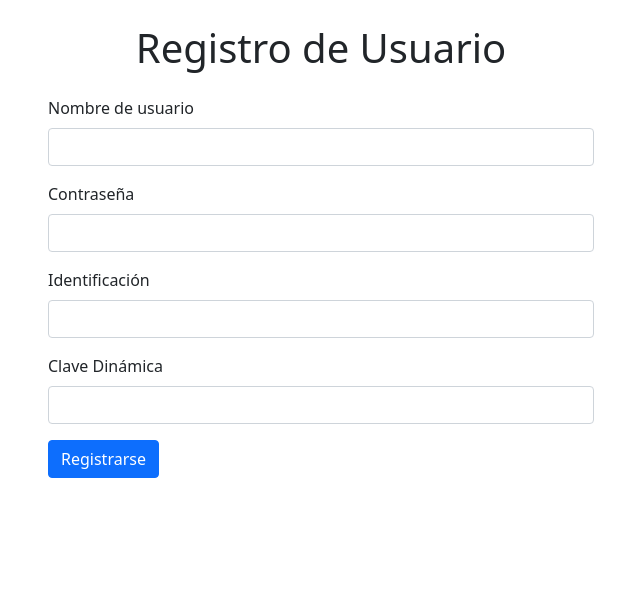
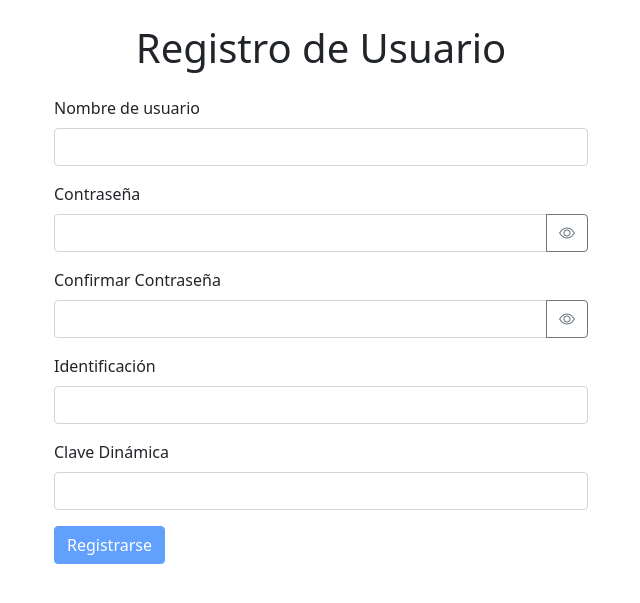
Before and after one commit to eduar27-ad/encomiendas, a Flask app: page /register in a window 1280 px wide. Shown: the part 56-659 px from the top of the page, without its empty margins (319-959 px from the left). Run offline with Flask 3, Linux system fonts and the light colour scheme; some libraries are stand-ins or nearby versions.

Commit message:
registro mejorado

```diff
--- a/app.py
+++ b/app.py
@@ -1,5 +1,7 @@
 from flask import Flask, render_template, request, jsonify, redirect, url_for, flash
 import sqlite3
+import re
+from werkzeug.security import generate_password_hash, check_password_hash
 from datetime import datetime
 import random
 
@@ -107,17 +109,42 @@ def register():
         password = request.form['password']
         identificacion = request.form['identificacion']
         clave_dinamica = request.form['clave_dinamica']
+
+        # Validaciones del lado del servidor
+        if len(username) < 3 or len(username) > 50:
+            flash('El nombre de usuario debe tener entre 3 y 50 caracteres.')
+            return redirect(url_for('register'))
+
+        if not re.match(r'^(?=.*[a-z])(?=.*[A-Z])(?=.*\d)[a-zA-Z\d]{8,}$', password):
+            flash('La contraseña debe tener al menos 8 caracteres, incluir una mayúscula, una minúscula y un número.')
+            return redirect(url_for('register'))
+
+        if len(clave_dinamica) < 4 or len(clave_dinamica) > 8:
+            flash('La clave dinámica debe tener entre 4 y 8 caracteres.')
+            return redirect(url_for('register'))
+
         conn = get_db_connection()
         try:
+            # Verificar si el usuario o la identificación ya existen
+            existing_user = conn.execute('SELECT * FROM usuarios WHERE username = ? OR identificacion = ?',
+                                         (username, identificacion)).fetchone()
+            if existing_user:
+                flash('Error: El nombre de usuario o identificación ya existe')
+                return redirect(url_for('register'))
+
+            # Hash de la contraseña
+            hashed_password = generate_password_hash(password)
+
             conn.execute('INSERT INTO usuarios (username, password, identificacion, clave_dinamica) VALUES (?, ?, ?, ?)',
-                         (username, password, identificacion, clave_dinamica))
+                         (username, hashed_password, identificacion, clave_dinamica))
             conn.commit()
-            flash('Usuario registrado exitosamente')
+            flash('Usuario registrado exitosamente', 'success')
             return redirect(url_for('index'))
-        except sqlite3.IntegrityError:
-            flash('Error: El nombre de usuario o identificación ya existe')
+        except sqlite3.Error as e:
+            flash(f'Error al registrar el usuario: {str(e)}', 'error')
         finally:
             conn.close()
+
     return render_template('register.html')
 
 @app.route('/encomienda', methods=['GET', 'POST'])
--- a/templates/register.html
+++ b/templates/register.html
@@ -1,16 +1,34 @@
 {% extends "base.html" %}
 {% block content %}
+<div class="container">
     <h1 class="text-center mb-4">Registro de Usuario</h1>
+
     <div class="row">
         <div class="col-md-6 offset-md-3">
-        <form method="post">
+            <form id="registerForm" method="POST">
                 <div class="mb-3">
                     <label for="username" class="form-label">Nombre de usuario</label>
-                <input type="text" class="form-control" id="username" name="username" required>
+                    <input type="text" class="form-control" id="username" name="username" required minlength="3" maxlength="50">
                 </div>
                 <div class="mb-3">
                     <label for="password" class="form-label">Contraseña</label>
-                <input type="password" class="form-control" id="password" name="password" required>
+                    <div class="input-group">
+                        <input type="password" class="form-control" id="password" name="password" required minlength="8">
+                        <button class="btn btn-outline-secondary" type="button" id="togglePassword">
+                            <i class="bi bi-eye"></i>
+                        </button>
+                    </div>
+                    <div id="passwordFeedback" class="form-text"></div>
+                </div>
+                <div class="mb-3">
+                    <label for="confirm_password" class="form-label">Confirmar Contraseña</label>
+                    <div class="input-group">
+                        <input type="password" class="form-control" id="confirm_password" name="confirm_password" required>
+                        <button class="btn btn-outline-secondary" type="button" id="toggleConfirmPassword">
+                            <i class="bi bi-eye"></i>
+                        </button>
+                    </div>
+                    <div id="confirmPasswordFeedback" class="form-text"></div>
                 </div>
                 <div class="mb-3">
                     <label for="identificacion" class="form-label">Identificación</label>
@@ -18,10 +36,119 @@
                 </div>
                 <div class="mb-3">
                     <label for="clave_dinamica" class="form-label">Clave Dinámica</label>
-                <input type="text" class="form-control" id="clave_dinamica" name="clave_dinamica" required>
+                    <input type="text" class="form-control" id="clave_dinamica" name="clave_dinamica" required minlength="4" maxlength="4" pattern="\d{4}">
+                    <div id="claveDinamicaFeedback" class="form-text"></div>
                 </div>
-            <button type="submit" class="btn btn-primary">Registrarse</button>
+                <button type="submit" class="btn btn-primary" id="submitBtn" disabled>Registrarse</button>
             </form>
         </div>
     </div>
+</div>
 {% endblock %}
+
+{% block extra_css %}
+<link rel="stylesheet" href="https://cdn.jsdelivr.net/npm/bootstrap-icons@1.7.2/font/bootstrap-icons.css">
+<style>
+    .password-mismatch {
+        border-color: #dc3545;
+    }
+    .password-mismatch:focus {
+        border-color: #dc3545;
+        box-shadow: 0 0 0 0.25rem rgba(220, 53, 69, 0.25);
+    }
+</style>
+{% endblock %}
+
+{% block extra_js %}
+<script>
+document.addEventListener('DOMContentLoaded', function() {
+    const passwordInput = document.getElementById('password');
+    const confirmPasswordInput = document.getElementById('confirm_password');
+    const togglePassword = document.getElementById('togglePassword');
+    const toggleConfirmPassword = document.getElementById('toggleConfirmPassword');
+    const passwordFeedback = document.getElementById('passwordFeedback');
+    const confirmPasswordFeedback = document.getElementById('confirmPasswordFeedback');
+    const submitBtn = document.getElementById('submitBtn');
+    const claveDinamicaInput = document.getElementById('clave_dinamica');
+    const claveDinamicaFeedback = document.getElementById('claveDinamicaFeedback');
+
+    function validateClaveDinamica() {
+        const claveDinamica = claveDinamicaInput.value;
+        const claveDinamicaRegex = /^\d{4}$/;
+
+        if (!claveDinamicaRegex.test(claveDinamica)) {
+            claveDinamicaFeedback.textContent = 'La clave dinámica debe ser exactamente 4 dígitos.';
+            claveDinamicaFeedback.className = 'form-text text-danger';
+            submitBtn.disabled = true;
+        } else {
+            claveDinamicaFeedback.textContent = '';
+            if (passwordInput.value === confirmPasswordInput.value && passwordRegex.test(passwordInput.value)) {
+                submitBtn.disabled = false;
+            }
+        }
+    }
+
+    claveDinamicaInput.addEventListener('input', validateClaveDinamica);
+
+    function validateForm() {
+        validatePassword();
+        validateClaveDinamica();
+    }
+
+    passwordInput.addEventListener('input', validateForm);
+    confirmPasswordInput.addEventListener('input', validateForm);
+    claveDinamicaInput.addEventListener('input', validateForm);
+
+    function togglePasswordVisibility(input, button) {
+        if (input.type === 'password') {
+            input.type = 'text';
+            button.innerHTML = '<i class="bi bi-eye-slash"></i>';
+        } else {
+            input.type = 'password';
+            button.innerHTML = '<i class="bi bi-eye"></i>';
+        }
+    }
+
+    togglePassword.addEventListener('click', () => togglePasswordVisibility(passwordInput, togglePassword));
+    toggleConfirmPassword.addEventListener('click', () => togglePasswordVisibility(confirmPasswordInput, toggleConfirmPassword));
+
+    function validatePassword() {
+        const password = passwordInput.value;
+        const confirmPassword = confirmPasswordInput.value;
+        const passwordRegex = /^(?=.*[a-z])(?=.*[A-Z])(?=.*\d)[a-zA-Z\d]{8,}$/;
+
+        if (!passwordRegex.test(password)) {
+            passwordFeedback.textContent = 'La contraseña debe tener al menos 8 caracteres, incluir una mayúscula, una minúscula y un número.';
+            passwordFeedback.className = 'form-text text-danger';
+            submitBtn.disabled = true;
+        } else {
+            passwordFeedback.textContent = 'La contraseña cumple con los requisitos.';
+            passwordFeedback.className = 'form-text text-success';
+        }
+
+        if (password !== confirmPassword) {
+            confirmPasswordInput.classList.add('password-mismatch');
+            confirmPasswordFeedback.textContent = 'Las contraseñas no coinciden.';
+            confirmPasswordFeedback.className = 'form-text text-danger';
+            submitBtn.disabled = true;
+        } else {
+            confirmPasswordInput.classList.remove('password-mismatch');
+            confirmPasswordFeedback.textContent = '';
+            if (passwordRegex.test(password)) {
+                submitBtn.disabled = false;
+            }
+        }
+    }
+
+    passwordInput.addEventListener('input', validatePassword);
+    confirmPasswordInput.addEventListener('input', validatePassword);
+
+    document.getElementById('registerForm').addEventListener('submit', function(event) {
+        if (passwordInput.value !== confirmPasswordInput.value) {
+            event.preventDefault();
+            alert('Las contraseñas no coinciden');
+        }
+    });
+});
+</script>
+{% endblock %}
```
Also changed, not shown: database.db. Lines whose indentation alone changed are shown as unchanged.
